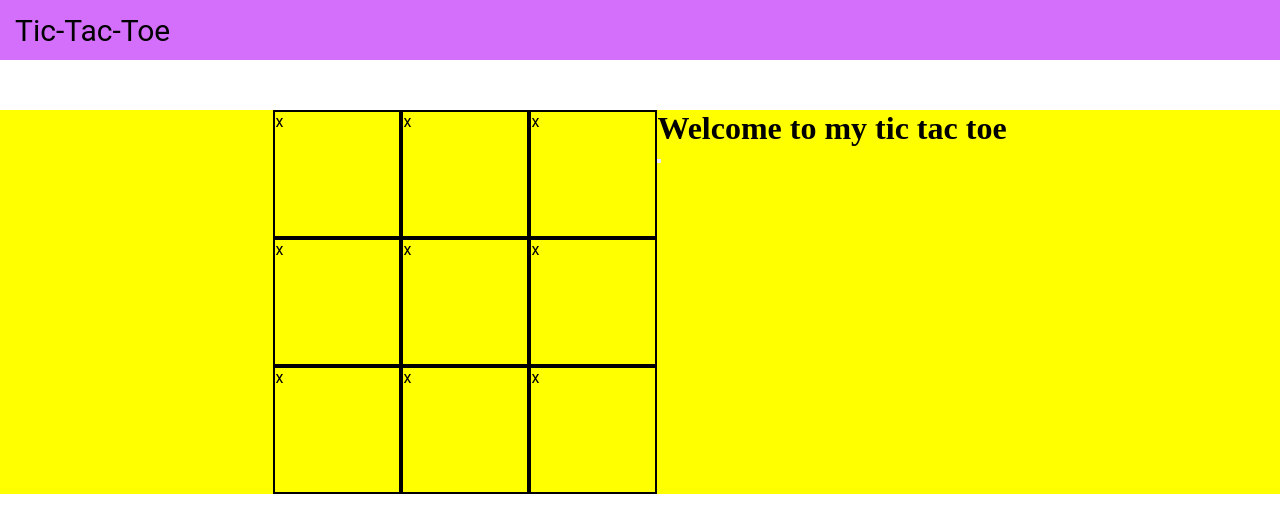
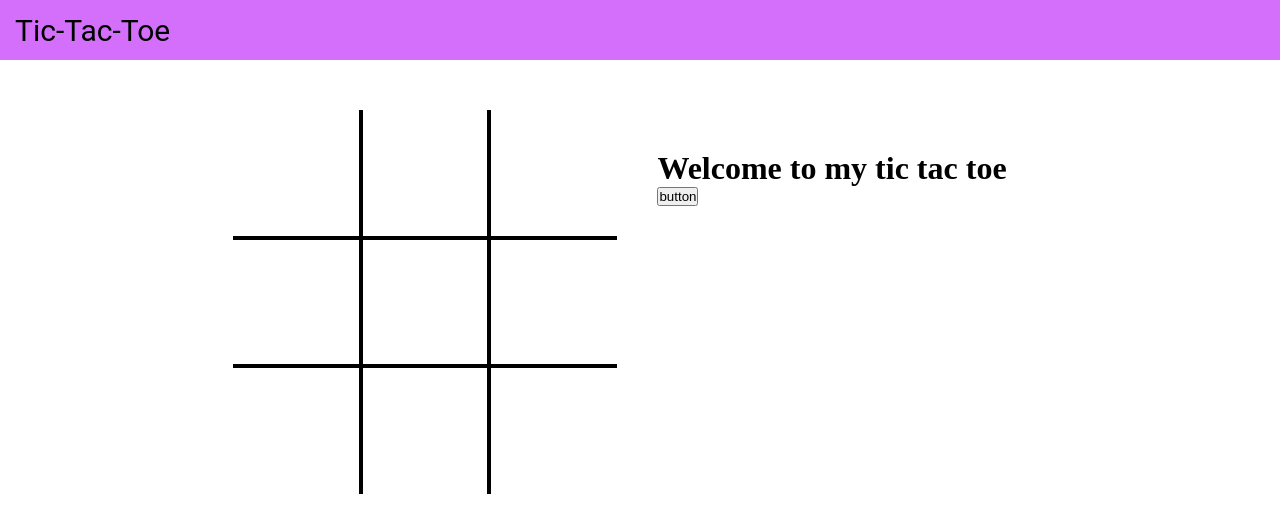
Before and after one commit to IMabhishek12345/TIC-TAC-TOE, a plain HTML site: page index.html in a window 1280 px wide. Drawn offline with Linux system fonts and the light colour scheme.

```diff
--- a/index.css
+++ b/index.css
@@ -18,7 +18,7 @@ nav ul li{
     list-style-type: none;
 }
 .game-Container{
-    background-color: yellow;
+    /* background-color: yellow; */
     display: flex;
     justify-content: center;
     margin-top: 50px;
@@ -31,6 +31,34 @@ nav ul li{
 }
 
 
-.container div{
+.box{
     border: 2px solid black;
+    font-size: 8vw;
+    cursor: pointer;
+    display: flex;
+    justify-content: center;
+    align-items: center;
 }
+.box:hover{
+    background-color: aqua;
+}
+
+.gameInfo{
+ margin: 40px;
+}
+
+.imgBox img{
+    display: none;
+}
+.bl-0{
+    border-left: 0;
+}
+.br-0{
+    border-right: 0;
+}
+.bt-0{
+    border-top: 0;
+}
+.bb-0{
+    border-bottom: 0;
+}
--- a/index.html
+++ b/index.html
@@ -14,24 +14,24 @@
  </nav>
  <div class="game-Container">
     <div class="container">
-      <div class="box"><span class="boxText">x</span></div>
-      <div class="box"><span class="boxText">x</span></div>
-      <div class="box"><span class="boxText">x</span></div>
-      <div class="box"><span class="boxText">x</span></div>
-      <div class="box"><span class="boxText">x</span></div>
-      <div class="box"><span class="boxText">x</span></div>
-      <div class="box"><span class="boxText">x</span></div>
-      <div class="box"><span class="boxText">x</span></div>
-      <div class="box"><span class="boxText">x</span></div>
+      <div class="box bl-0 bt-0"><span class="boxText"></span></div>
+      <div class="box bt-0"><span class="boxText"></span></div>
+      <div class="box bt-0 br-0"><span class="boxText"></span></div>
+      <div class="box bl-0"><span class="boxText"></span></div>
+      <div class="box"><span class="boxText"></span></div>
+      <div class="box br-0"><span class="boxText"></span></div>
+      <div class="box bl-0 bb-0"><span class="boxText"></span></div>
+      <div class="box bb-0"><span class="boxText"></span></div>
+      <div class="box bb-0 br-0"><span class="boxText"></span></div>
     </div>
     <div class="gameInfo">
      <h1>Welcome to my tic tac toe</h1>
      <div>
         <span class="info"></span>
-        <button id="reset"></button>
+        <button id="reset">button</button>
      </div>
      <div class="imgBox">
-       <!-- <img src="images/excited.gif" alt="excited"> -->
+       <img src="images/excited.gif" alt="excited">
      </div>
     </div>
 
--- a/index.js
+++ b/index.js
@@ -0,0 +1,20 @@
+console.log("Welcome to the game");
+let turn="x";
+
+//function to check your turn
+const checkTurn=()=>{
+  return turn="0"?"x":"0";
+}
+
+//function to checkwinner
+
+const checkWinner=()=>{
+
+}
+
+let boxes=document.getElementsByClassName("box");
+//boxes return a html therefore we need to convert
+//it in array form
+Array.from(boxes).forEach(element=>{
+
+})
```
